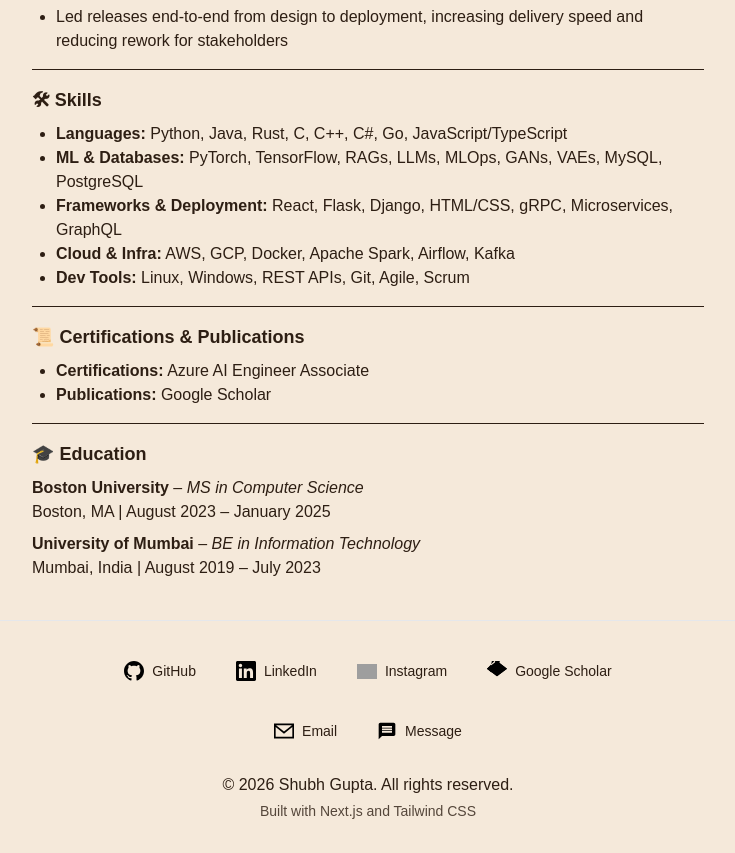
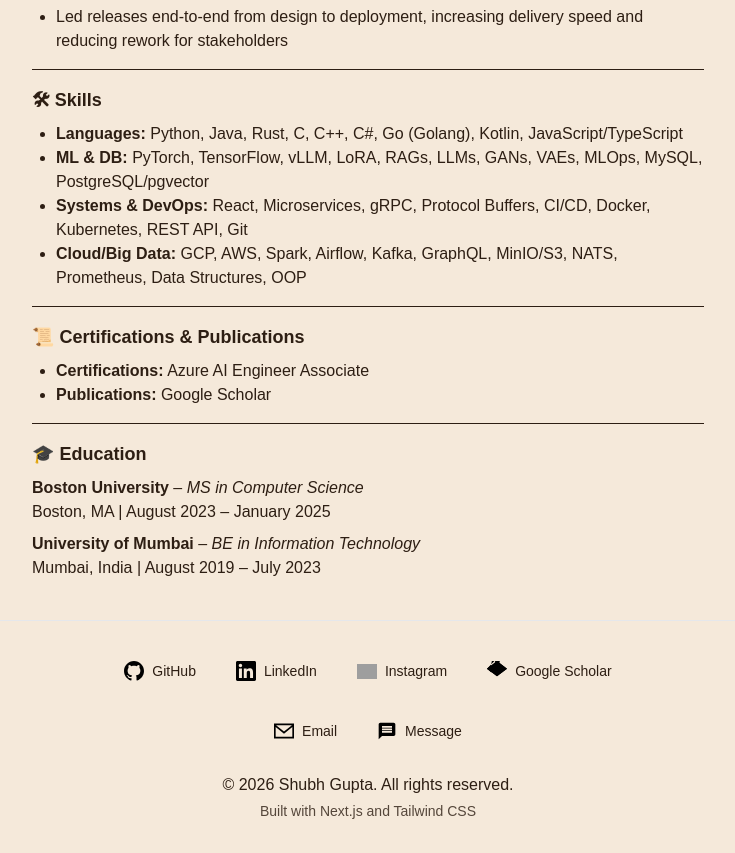
Before and after one commit to ShubhG7/shubhgupta.github.io, a Next.js app: page /resume in a window 1280 px wide. Shown: the part 1026-1879 px from the top of the page, without its empty margins (272-1007 px from the left). Built offline with nearby package versions, Linux system fonts and the light colour scheme; grey boxes are pictures that could not be loaded.

Commit message:
skills section update

```diff
--- a/src/app/resume/page.tsx
+++ b/src/app/resume/page.tsx
@@ -51,11 +51,10 @@
       <hr className="my-4" />
       <h2 className="text-lg font-semibold mb-2">🛠 Skills</h2>
       <ul className="list-disc ml-6">
-        <li><b>Languages:</b> Python, Java, Rust, C, C++, C#, Go, JavaScript/TypeScript</li>
-        <li><b>ML & Databases:</b> PyTorch, TensorFlow, RAGs, LLMs, MLOps, GANs, VAEs, MySQL, PostgreSQL</li>
-        <li><b>Frameworks & Deployment:</b> React, Flask, Django, HTML/CSS, gRPC, Microservices, GraphQL</li>
-        <li><b>Cloud & Infra:</b> AWS, GCP, Docker, Apache Spark, Airflow, Kafka</li>
-        <li><b>Dev Tools:</b> Linux, Windows, REST APIs, Git, Agile, Scrum</li>
+        <li><b>Languages:</b> Python, Java, Rust, C, C++, C#, Go (Golang), Kotlin, JavaScript/TypeScript</li>
+        <li><b>ML & DB:</b> PyTorch, TensorFlow, vLLM, LoRA, RAGs, LLMs, GANs, VAEs, MLOps, MySQL, PostgreSQL/pgvector</li>
+        <li><b>Systems & DevOps:</b> React, Microservices, gRPC, Protocol Buffers, CI/CD, Docker, Kubernetes, REST API, Git</li>
+        <li><b>Cloud/Big Data:</b> GCP, AWS, Spark, Airflow, Kafka, GraphQL, MinIO/S3, NATS, Prometheus, Data Structures, OOP</li>
       </ul>
       <hr className="my-4" />
       <h2 className="text-lg font-semibold mb-2">📜 Certifications & Publications</h2>
```
